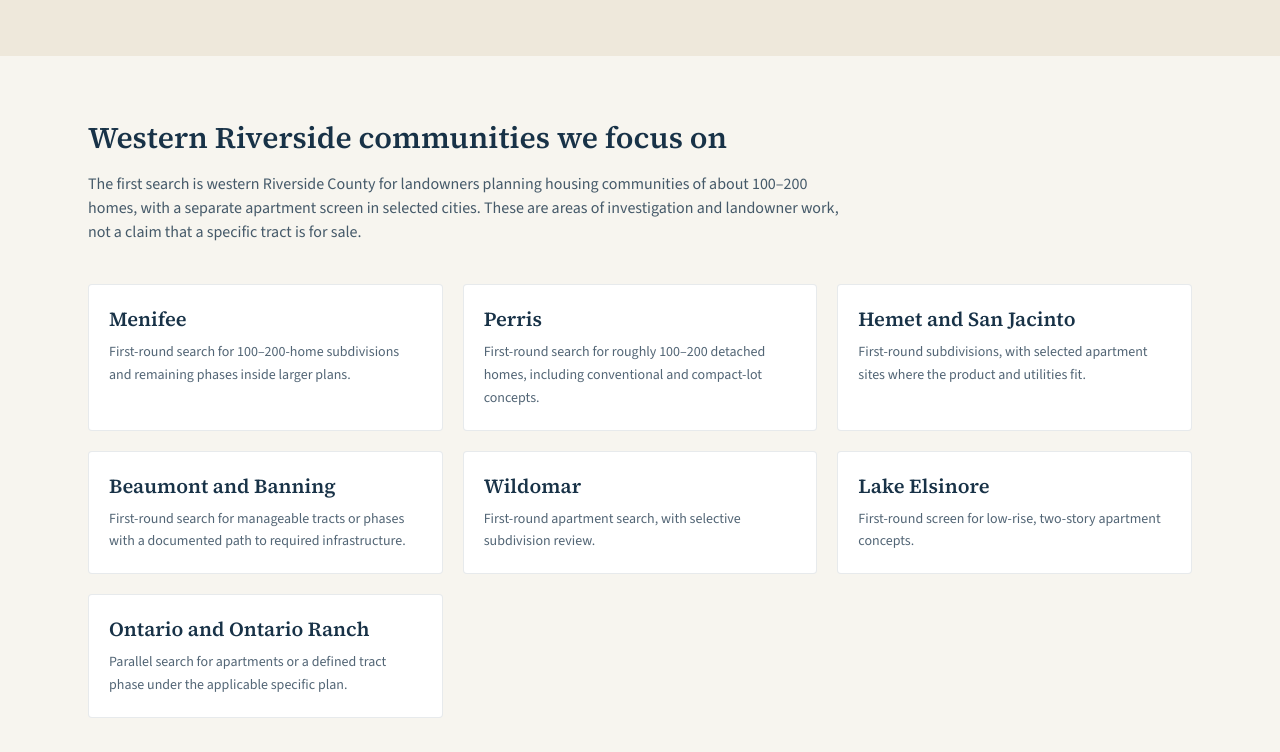
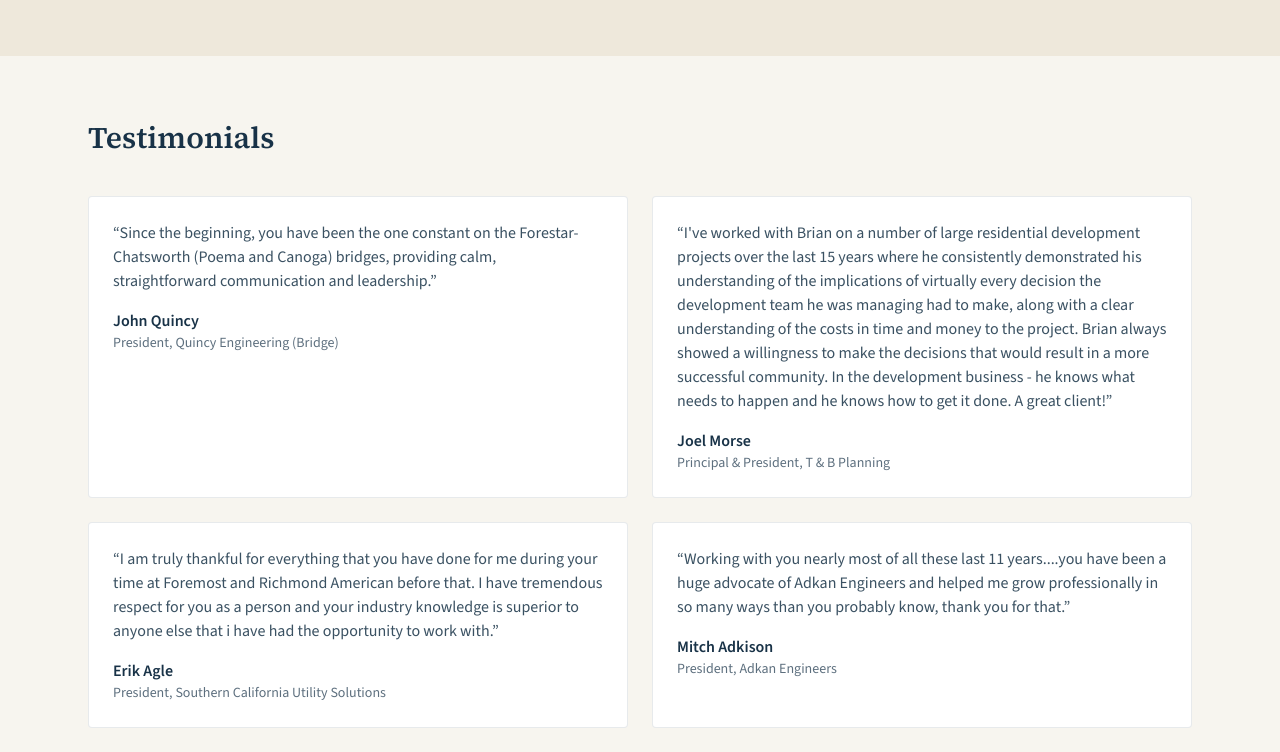
Before and after one commit to markkendrick/Brian-Woods, a Next.js app: page / in a window 1280 px wide. Shown: the part 3620-4372 px from the top of the page. Built offline with nearby package versions, Linux system fonts and the light colour scheme; no server answers.

Commit message:
SEO targeting roadmap,

```diff
--- a/src/app/page.tsx
+++ b/src/app/page.tsx
@@ -11,7 +11,6 @@ import {
   services,
   testimonials,
 } from "@/data/content";
-import { firstRoundAreas } from "@/data/service-areas";
 import { faqSchema } from "@/lib/schema";
 import { buildMetadata } from "@/lib/seo";
 import { formatPhoneDisplay, phoneTelHref, site } from "@/lib/site";
@@ -204,26 +203,6 @@ export default function HomePage() {
       </section>
 
       <section className="mx-auto max-w-6xl px-4 py-16 sm:px-6">
-        <h2 className="font-display text-3xl font-semibold">
-          Western Riverside communities we focus on
-        </h2>
-        <p className="mt-4 max-w-3xl text-navy/80">
-          The first search is western Riverside County for landowners planning
-          housing communities of about 100–200 homes, with a separate apartment
-          screen in selected cities. These are areas of investigation and
-          landowner work, not a claim that a specific tract is for sale.
-        </p>
-        <ul className="mt-10 grid gap-5 sm:grid-cols-2 lg:grid-cols-3">
-          {firstRoundAreas.map((area) => (
-            <li key={area.name} className="rounded-sm border border-navy/10 bg-paper p-5">
-              <h3 className="font-display text-xl font-semibold">{area.name}</h3>
-              <p className="mt-2 text-sm leading-relaxed text-navy/75">{area.summary}</p>
-            </li>
-          ))}
-        </ul>
-      </section>
-
-      <section className="mx-auto max-w-6xl px-4 py-16 sm:px-6">
         <h2 className="font-display text-3xl font-semibold">Testimonials</h2>
         <ul className="mt-10 grid gap-6 lg:grid-cols-2">
           {testimonials.map((item) => (
--- a/src/data/service-areas.ts
+++ b/src/data/service-areas.ts
@@ -1,3 +1,4 @@
+/** Internal SEO targeting list. Not for homepage or knowledge-base copy. */
 export type AreaRound = "first" | "conditional" | "secondary";
 
 export const serviceAreas = [
```
Also changed, not shown: 5 other files (tests, documents, lock files or other folders).
